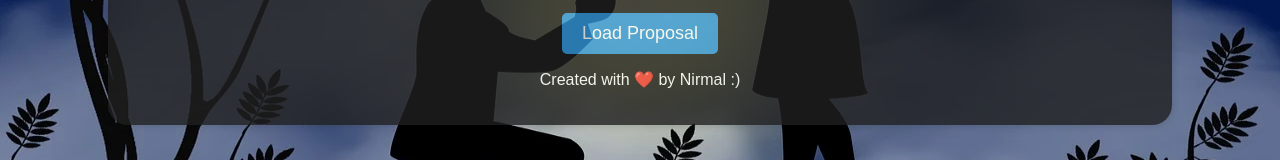
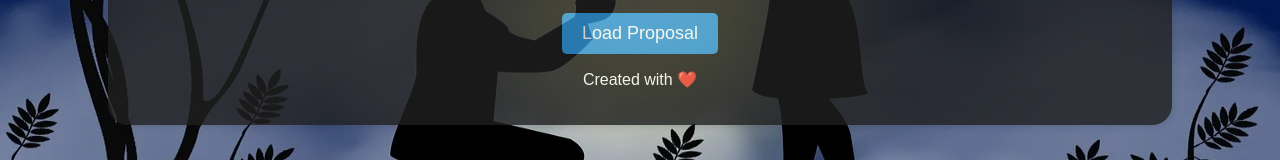
Before and after one commit to n3rma121/hicrush, a plain HTML site: page index.html in a window 1280 px wide. Shown: the part 390-550 px from the top of the page. Drawn offline with Linux system fonts and the light colour scheme.

Commit message:
Update index.html

```diff
--- a/index.html
+++ b/index.html
@@ -39,7 +39,7 @@
         </div>
 
         <footer>
-            <p>Created with ❤️ by Nirmal :)</p>
+            <p>Created with ❤️</p>
         </footer>
     </div>
 
```
